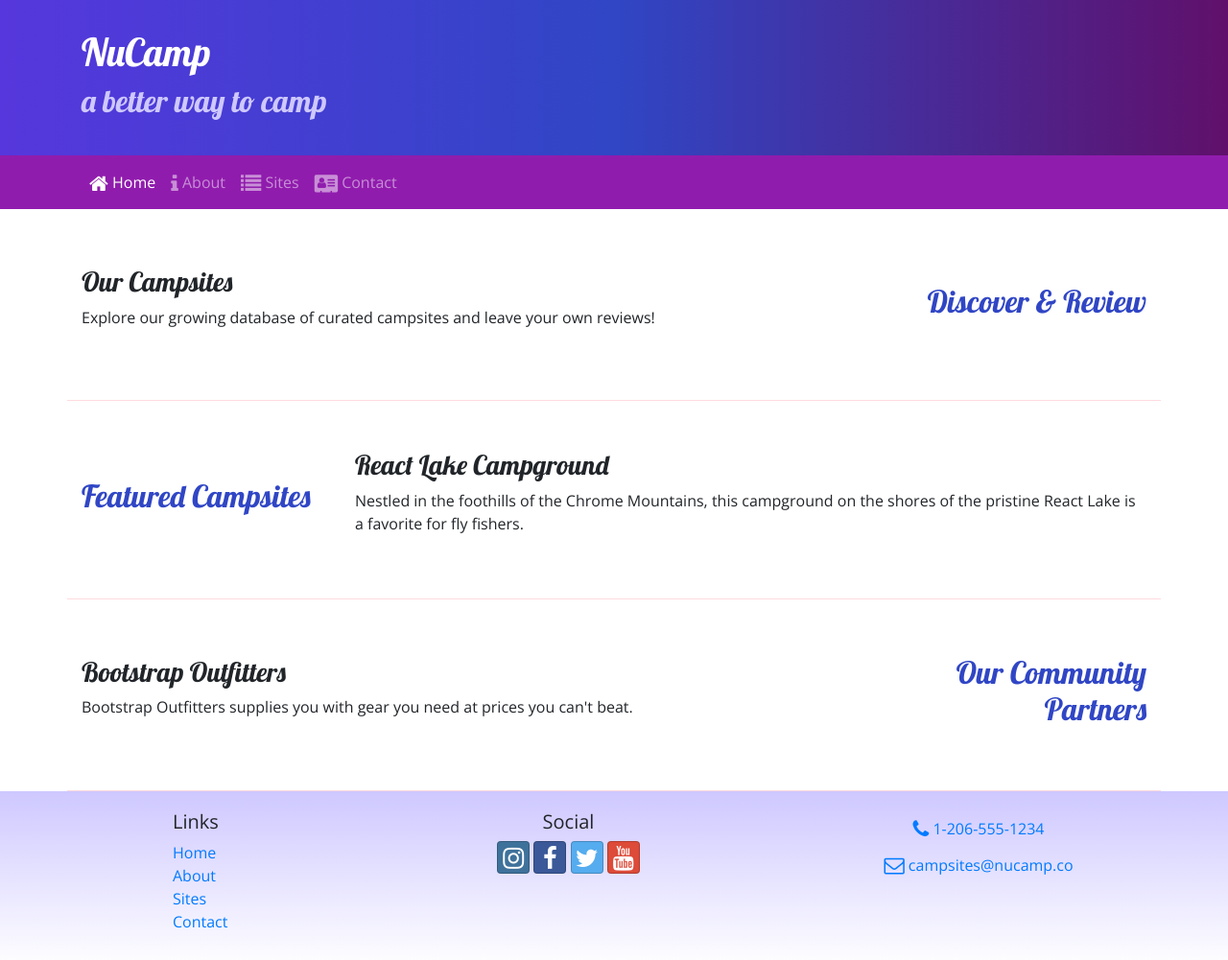
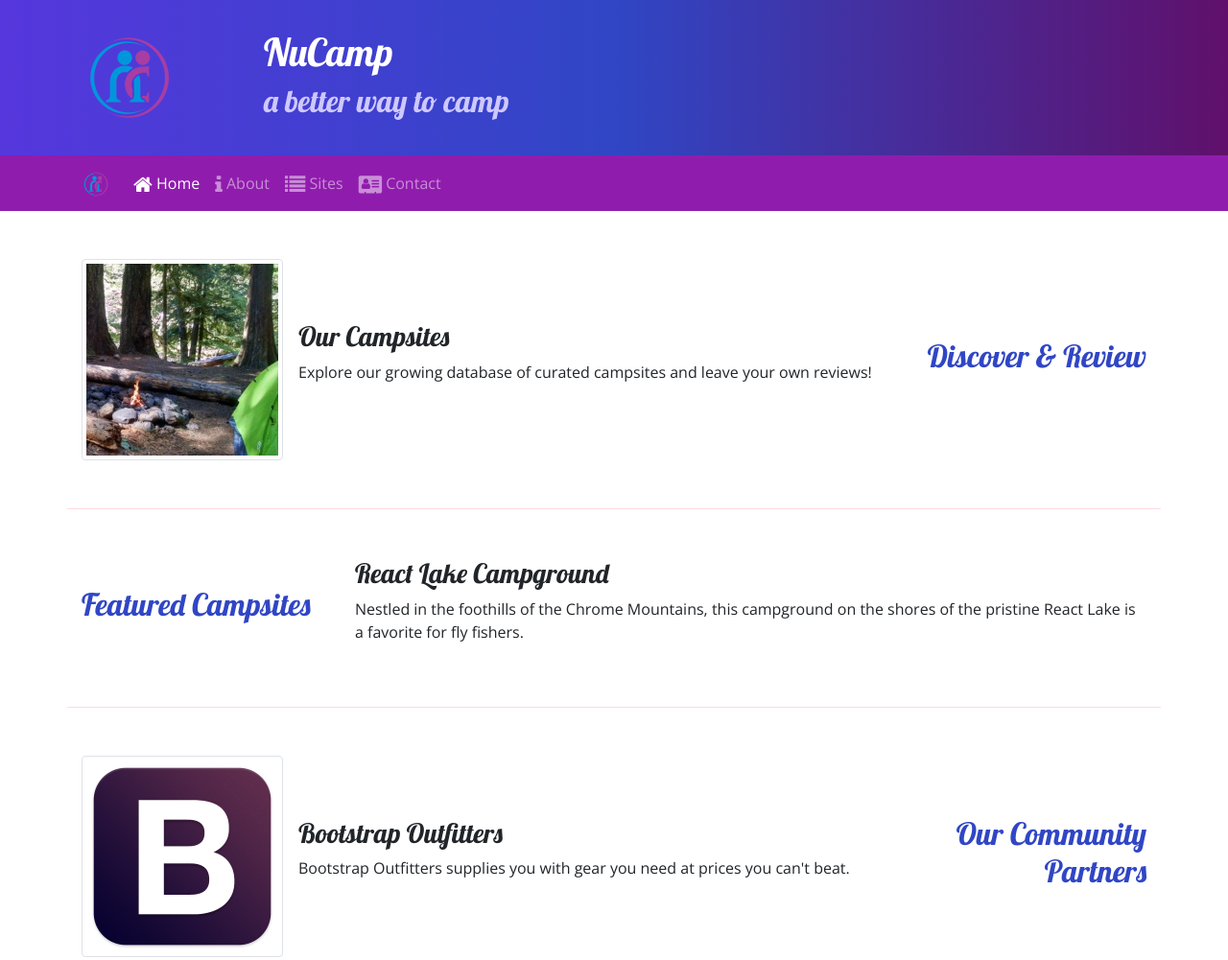
Before and after one commit to OQures/FirstBootstrapProject, a website: page index.html in a window 1280 px wide. Shown: the top 1001 px of the page at 96% size. Drawn offline with nearby package versions, Linux system fonts and the light colour scheme.

Commit message:
Images and Media

```diff
--- a/index.html
+++ b/index.html
@@ -16,6 +16,9 @@
     <header class="jumbotron jumbotron-fluid">
         <div class="container">
             <div class="row">
+                <div class="col-4 col-sm-3 col-md-2 align-self-center">
+                    <img src="img/logo.png" class="img-fluid">
+                </div>
                 <div class="col">
                     <h1>NuCamp</h1>
                     <h2>a better way to camp</h2>
@@ -26,7 +29,8 @@
 
         <nav class="navbar navbar-expand-sm navbar-dark sticky-top">
             <div class="container">
-                <button class="navbar-toggler ml-auto" type="button" data-toggle="collapse" data-target="#nucampNavbar">
+                <a href="#" class="navbar-brand"><img src="img/logo.png" height="30" width="30"> </a>
+                <button class="navbar-toggler" type="button" data-toggle="collapse" data-target="#nucampNavbar">
                     <span class="navbar-toggler-icon"></span>
                 </button>
                     <div class="collapse navbar-collapse" id="nucampNavbar">
@@ -46,8 +50,13 @@
                 <h2 class="text-sm-right">Discover & Review</h2>
             </div>
             <div class="col">
-                <h3>Our Campsites</h3>
-                <p class="d-none d-sm-block">Explore our growing database of curated campsites and leave your own reviews!</p>
+                <div class="media">
+                    <img class="d-flex mr-3 img-thumbnail" src="img/breadcrumb-trail-thumb.jpg" alt="Breadcrumb Trail Thumbnail" />
+                    <div class="media-body align-self-center">
+                        <h3>Our Campsites</h3>
+                        <p class="d-none d-sm-block">Explore our growing database of curated campsites and leave your own reviews!</p>
+                    </div>
+                </div>
             </div>
         </div>
 
@@ -66,8 +75,13 @@
                 <h2 class="text-sm-right">Our Community Partners</h2>
             </div>
             <div class="col">
-                <h3>Bootstrap Outfitters</h3>
-                <p class="d-none d-sm-block">Bootstrap Outfitters supplies you with gear you need at prices you can't beat.</p>
+                <div class="media">
+                    <img class="d-flex mr-3 img-thumbnail" src="img/bootstrap-thumb.png" alt="Bootstrap Outfitters" />
+                    <div class="media-body align-self-center">
+                        <h3>Bootstrap Outfitters</h3>
+                        <p class="d-none d-sm-block">Bootstrap Outfitters supplies you with gear you need at prices you can't beat.</p>
+                    </div>
+                </div>
             </div>
         </div>
     </div>
```
Also changed, not shown: aboutus.html (+4 -1 lines), contactus.html (+6 -2 lines), img/bootstrap-thumb.png (added), img/breadcrumb-trail-thumb.jpg (added), img/breadcrumb-trail.jpg (added), img/chrome-river-thumb.jpg (added), img/chrome-river.jpg (added), img/img/bootstrap-thumb.png (added), img/img/breadcrumb-trail-thumb.jpg (added), img/img/breadcrumb-trail.jpg (added), img/img/chrome-river-thumb.jpg (added), img/img/chrome-river.jpg (added), img/img/logo.png (added), img/img/react-lake-thumb.jpg (added), 4 more files.
